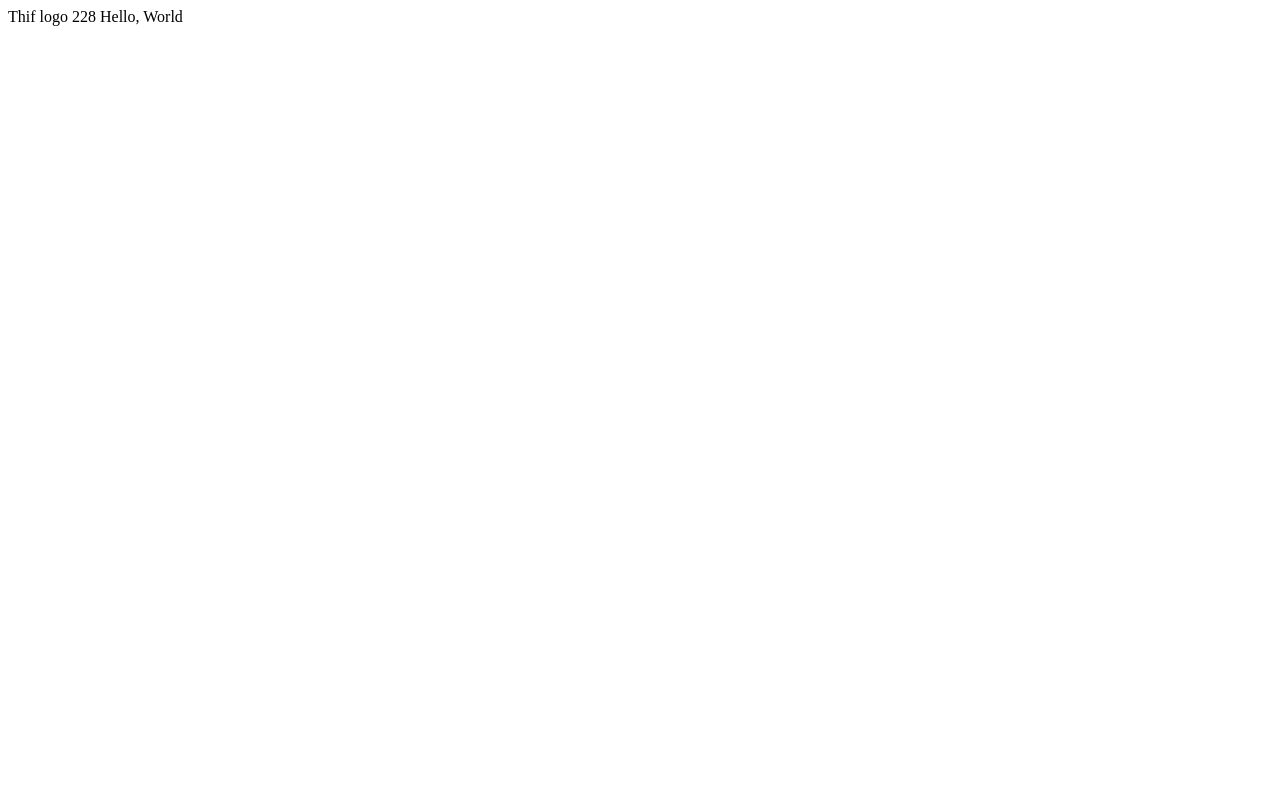
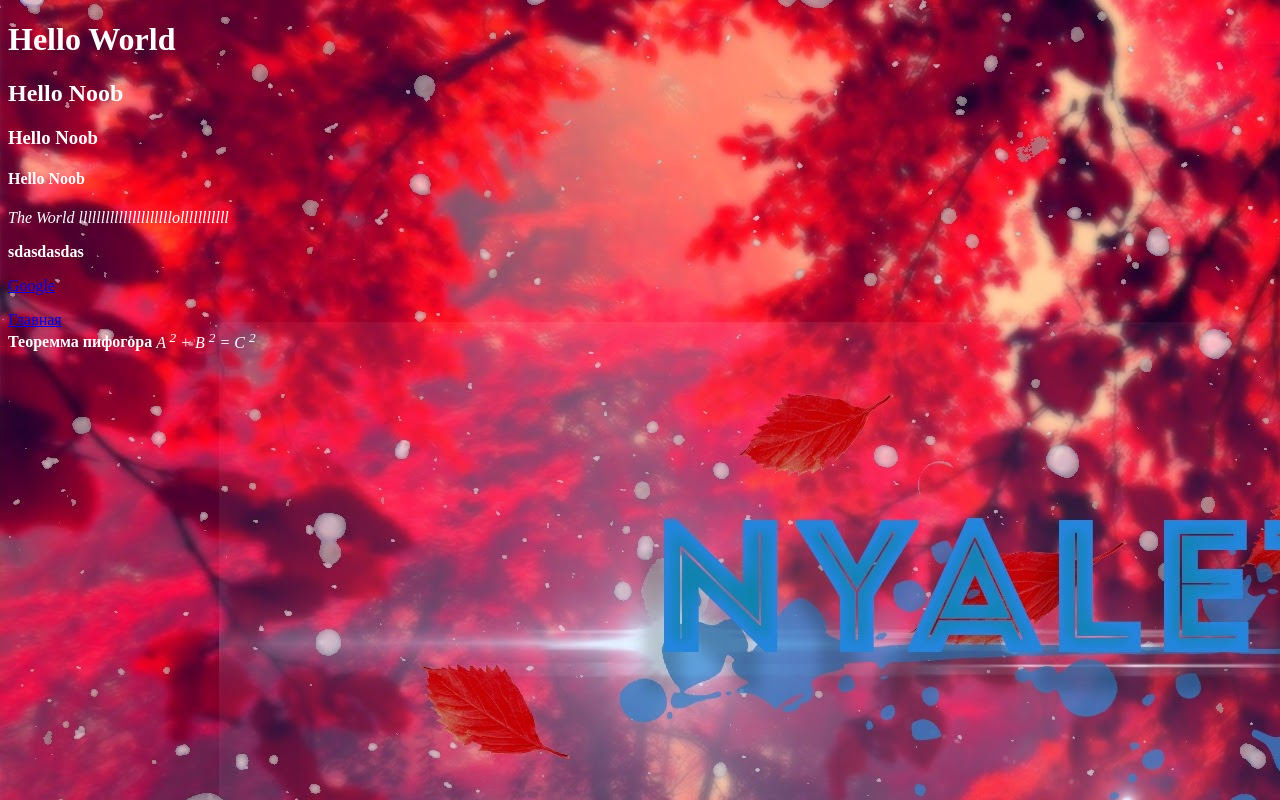
Before and after one commit to nyalett/Nwe-Frat-And, a plain HTML site: page index.html in a window 1280 px wide. Drawn offline with Linux system fonts and the light colour scheme.

Commit message:
first commit

```diff
--- a/index.html
+++ b/index.html
@@ -1,2 +1,35 @@
-Thif logo 228
-Hello, World
+<!DOCTYPE html>
+<html lang="en">
+<head>
+    <meta charset="UTF-8">
+    <meta first strang to world>
+    <meta name="viewport" content="width=device-width, initial-scale=1.0">
+    <meta http-equiv="X-UA-Compatible" content="ie=edge">
+    <title>first strang to world</title>
+    <link rel="shortcut icon" href="unnamed(1).ico" typr="image/x-icon">
+    <style>
+    body {
+        background: #bb1825ee url("channels4_banner(1).jpg") ;
+        color: #FFFFFF ;
+    }
+    </style>
+</head>
+<body>
+    <h1>Hello World</h1>
+    <h2>Hello Noob</h2>
+    <h3>Hello Noob</h3>
+    <h4>Hello Noob</h4>
+    <p>
+        <em>
+            The World lllllllllllllllllllllolllllllllll</p>
+        </em>
+    <strong>
+        <p>sdasdasdas</p>
+    </strong>
+    <p><a href="https://www.google.com">Google</a></p>
+    <a href="index2.html">Главная</a></br>
+    <b>Теоремма пифогора</b>
+    <i>A <sup>2</sup> + B <sup>2</sup> = C <sup>2</sup></i>
+
+</body>
+</html>
```
Also changed, not shown: index2.html (added, +13 -0 lines), channels4_banner(1).jpg (added), unnamed(1).ico (added).
